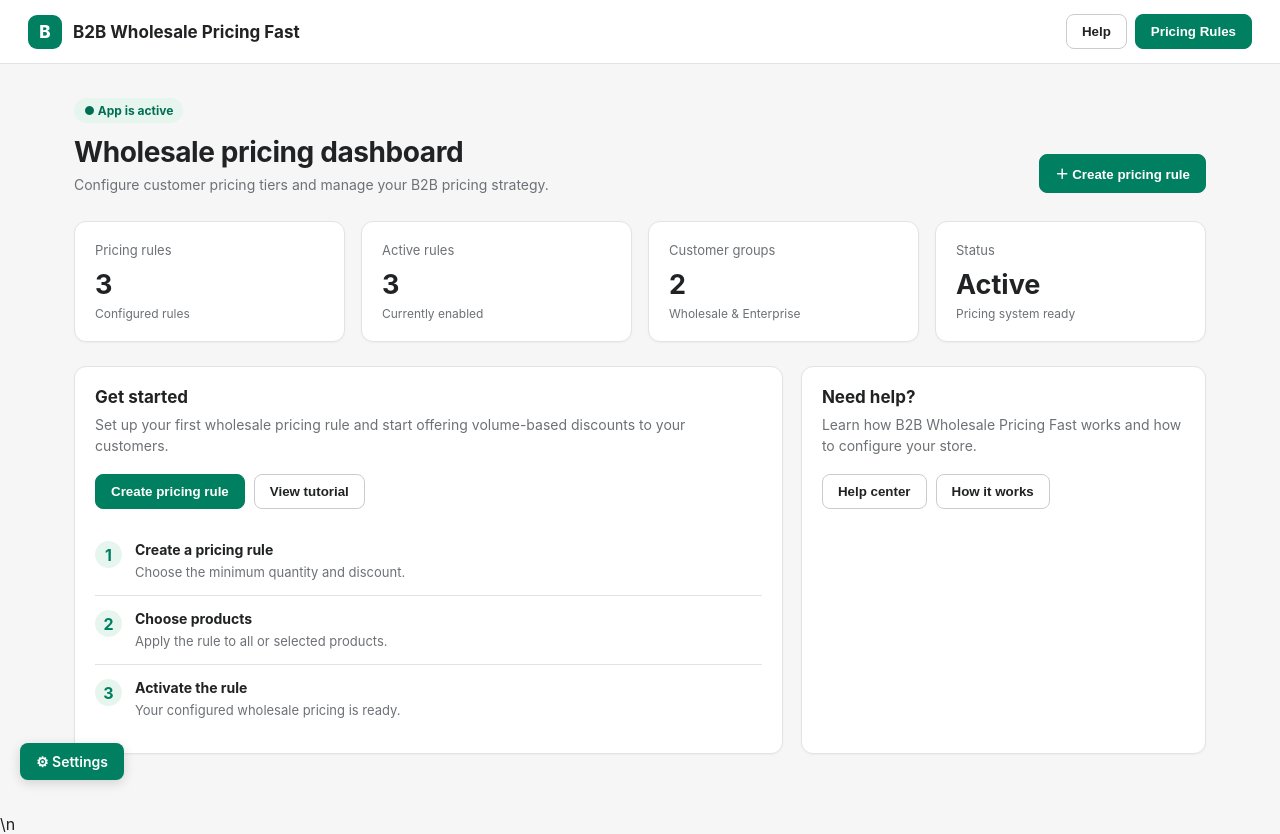
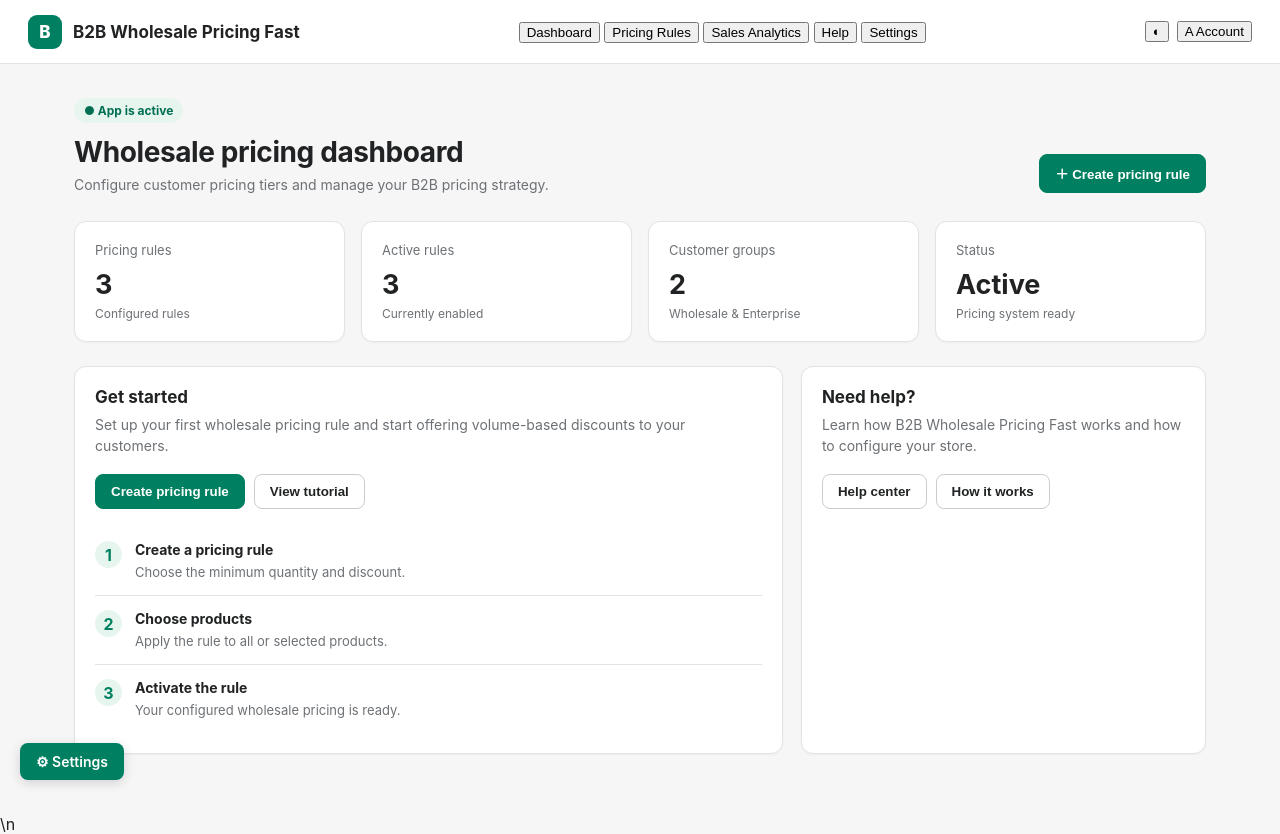
Before and after one commit to dinorixo/b2b-wholesale-pricing-fast, a website: page public/index.html in a window 1280 px wide. Drawn offline with Linux system fonts and the light colour scheme.

Commit message:
Restore professional dashboard navigation

```diff
--- a/public/index.html
+++ b/public/index.html
@@ -255,10 +255,19 @@ margin-bottom:12px;
 <span>B2B Wholesale Pricing Fast</span>
 </div>
 
+<nav class="top-nav">
+<button class="top-link active" onclick="location.href='/'">Dashboard</button>
+<button class="top-link" onclick="location.href='/products.html'">Pricing Rules</button>
+<button class="top-link" onclick="location.href='/sales.html'">Sales Analytics</button>
+<button class="top-link" onclick="openHelp()">Help</button>
+<button class="top-link" onclick="location.href='/settings.html'">Settings</button>
+</nav>
+
 <div class="top-actions">
-<button class="btn" onclick="openHelp()">Help</button>
-<button class="btn primary" onclick="location.href='/products.html'">
-Pricing Rules
+<button class="icon-btn" onclick="toggleTheme()" title="Toggle theme">◐</button>
+<button class="account-btn" onclick="location.href='/login.html'">
+<span class="account-avatar">A</span>
+Account
 </button>
 </div>
 </header>
```
